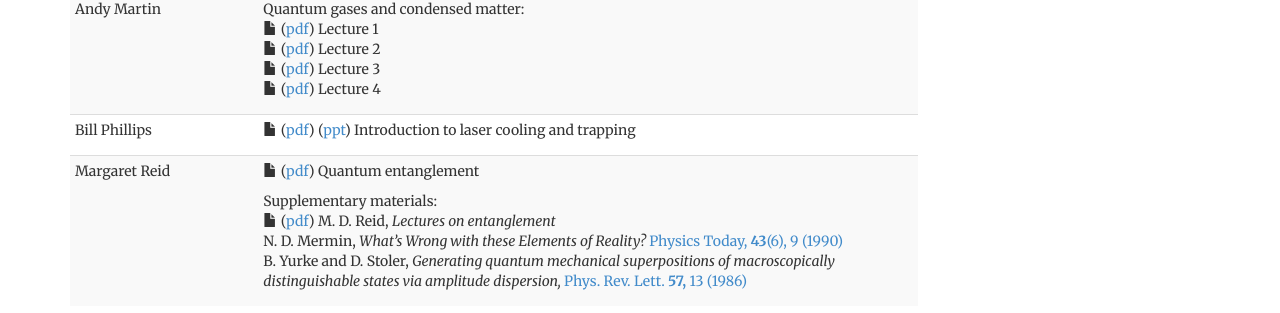
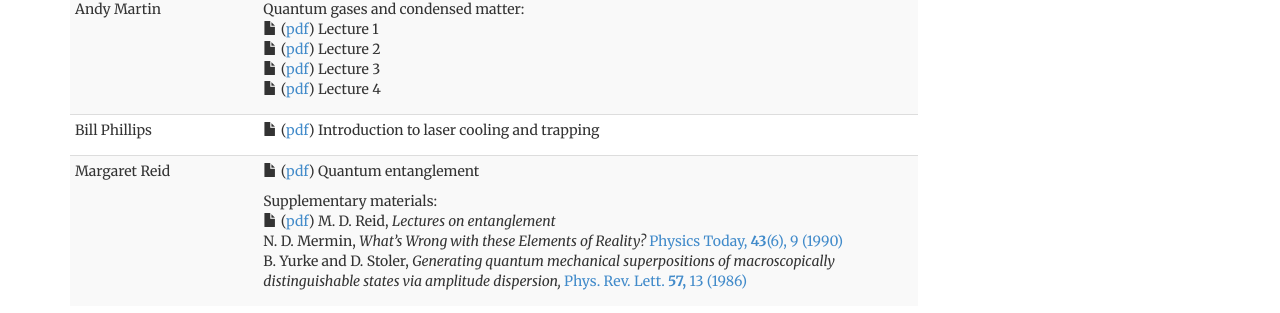
Before and after one commit to anzsup/anzsup.github.io, a Jekyll site: the page built from lecture_notes.html, in a window 1280 px wide. Shown: the part 223-536 px from the top of the page. Built offline with Jekyll 4.4.1, drawn with Linux system fonts in a browser that asks for light colours.

Commit message:
lecture_notes: not publishing Bill Phillips' ppt file

```diff
--- a/lecture_notes.html
+++ b/lecture_notes.html
@@ -40,7 +40,6 @@ group_position: 3
         <p>
             <span class="glyphicon glyphicon-file"></span>
             (<a href="https://drive.google.com/file/d/0BzPvRqZ95QGOelJ1Tl9pWVZteHc/view?usp=sharing">pdf</a>)
-            (<a href="https://drive.google.com/file/d/0BzPvRqZ95QGOdTNYaHAweWUzWlE/view?usp=sharing">ppt</a>)
             Introduction to laser cooling and trapping
         </p>
     </td>
```
